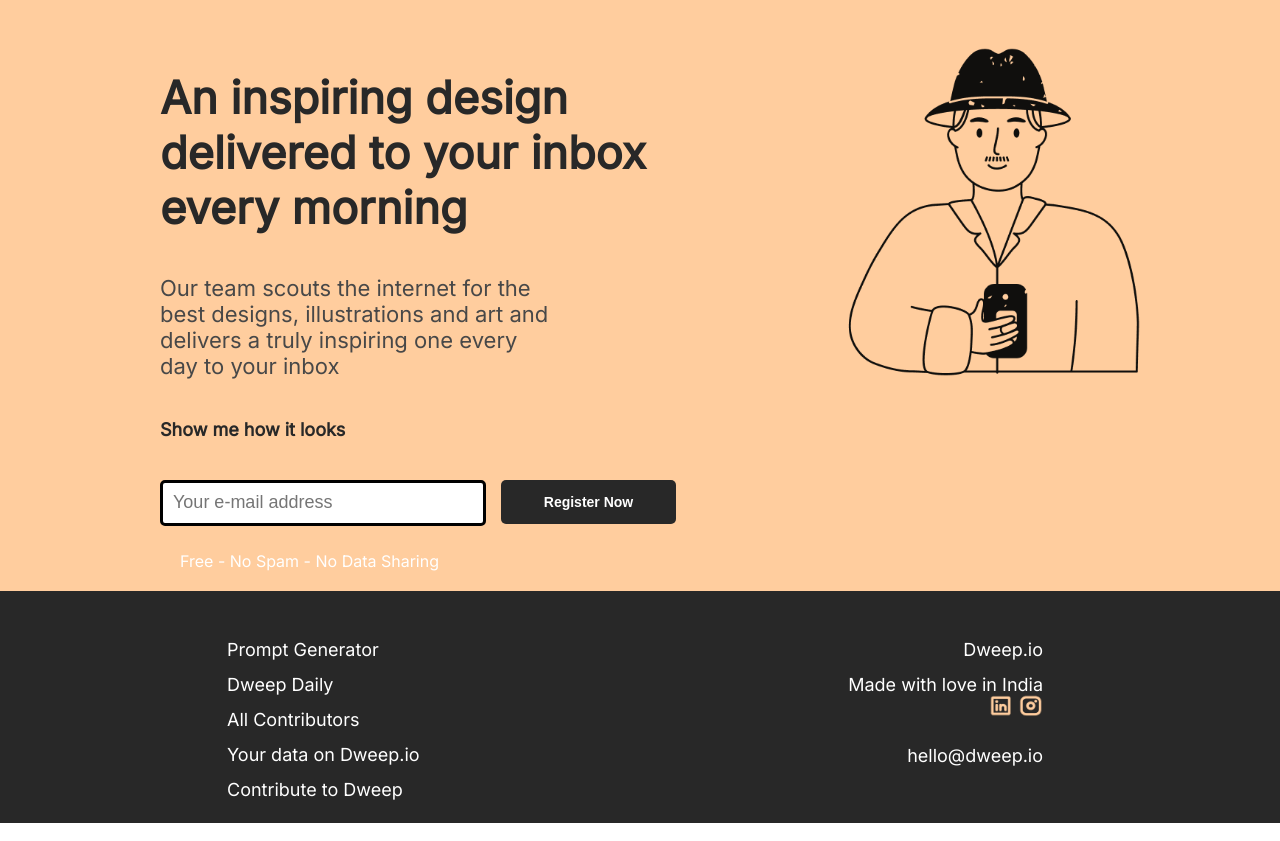
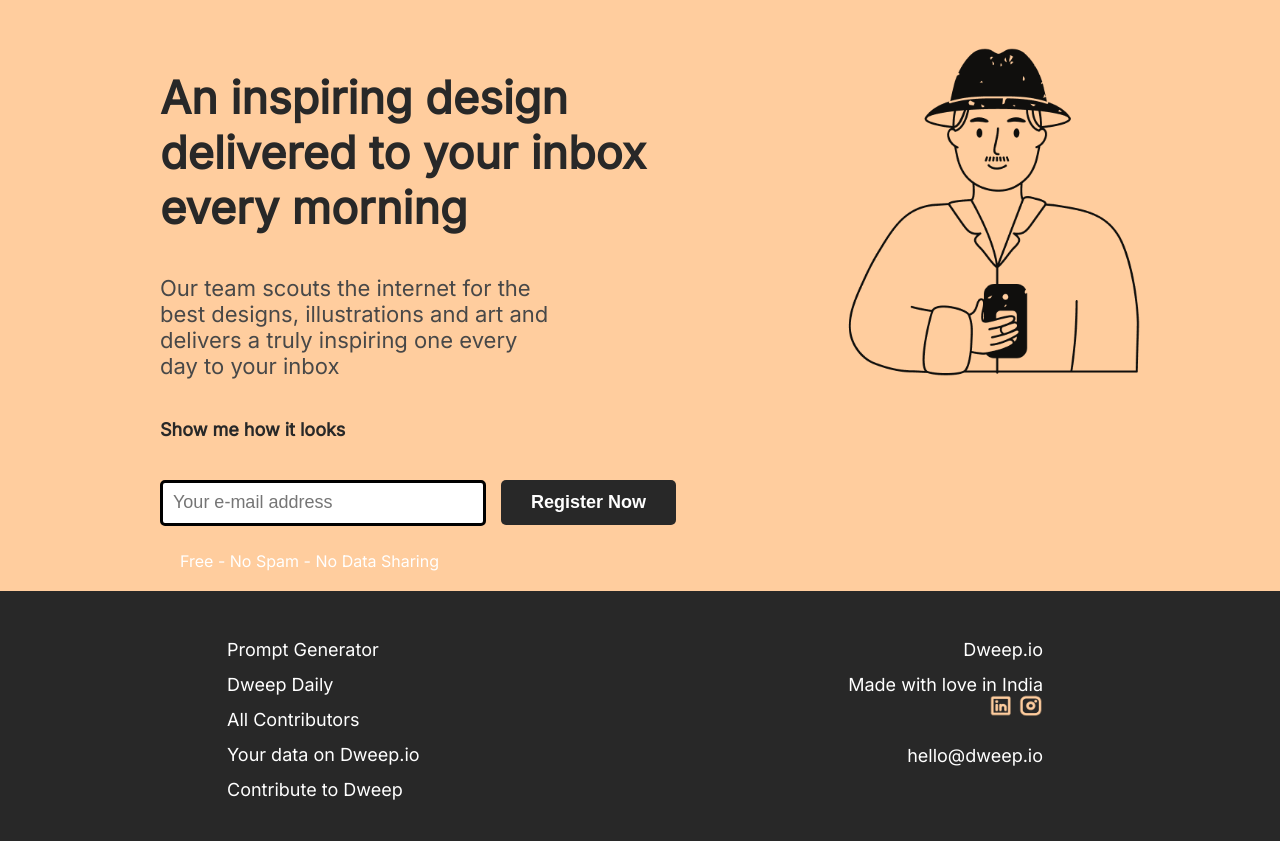
Before and after one commit to kishnatgit/Micro-Project-1, a plain HTML site: page index.html in a window 1280 px wide. Drawn offline with Linux system fonts and the light colour scheme.

Commit message:
added to branch

```diff
--- a/css/styles.css
+++ b/css/styles.css
@@ -1,12 +1,19 @@
 body {
   margin: 0%;
-  /* height: ; */
+  padding: 0%;
+  height: 100vh;
+  /* position: relative; */
+  /* width: 100wh; */
+  /* position: absolute; */
 }
 
 .main {
+  position: relative;
   display: flex;
   background-color: #ffcd9e;
-  height: 75%;
+  /* min-height: 100%; */
+  /* height: 75%; */
+  /* height: 100vh; */
 }
 
 .left-container {
@@ -31,13 +38,13 @@ body {
 }
 
 #button1 {
-  padding: 14px;
+  padding: 12px;
   width: 175px;
   border: none;
   border-radius: 5px;
   background-color: #282828;
   color: #ffffff;
-  font-size: 14px;
+  font-size: 18px;
   font-weight: 600;
 }
 
@@ -67,10 +74,14 @@ body {
 }
 
 .footer {
+  position: relative;
+  bottom: 0%;
+  width: 100%;
+  height: 250px;
   display: flex;
   background-color: #282828;
-  height: 250px;
-  height: 25%;
+  /* height: 25%; */
+  /* height: 35vh; */
 }
 .footer > .left-list {
   width: 50%;
```
